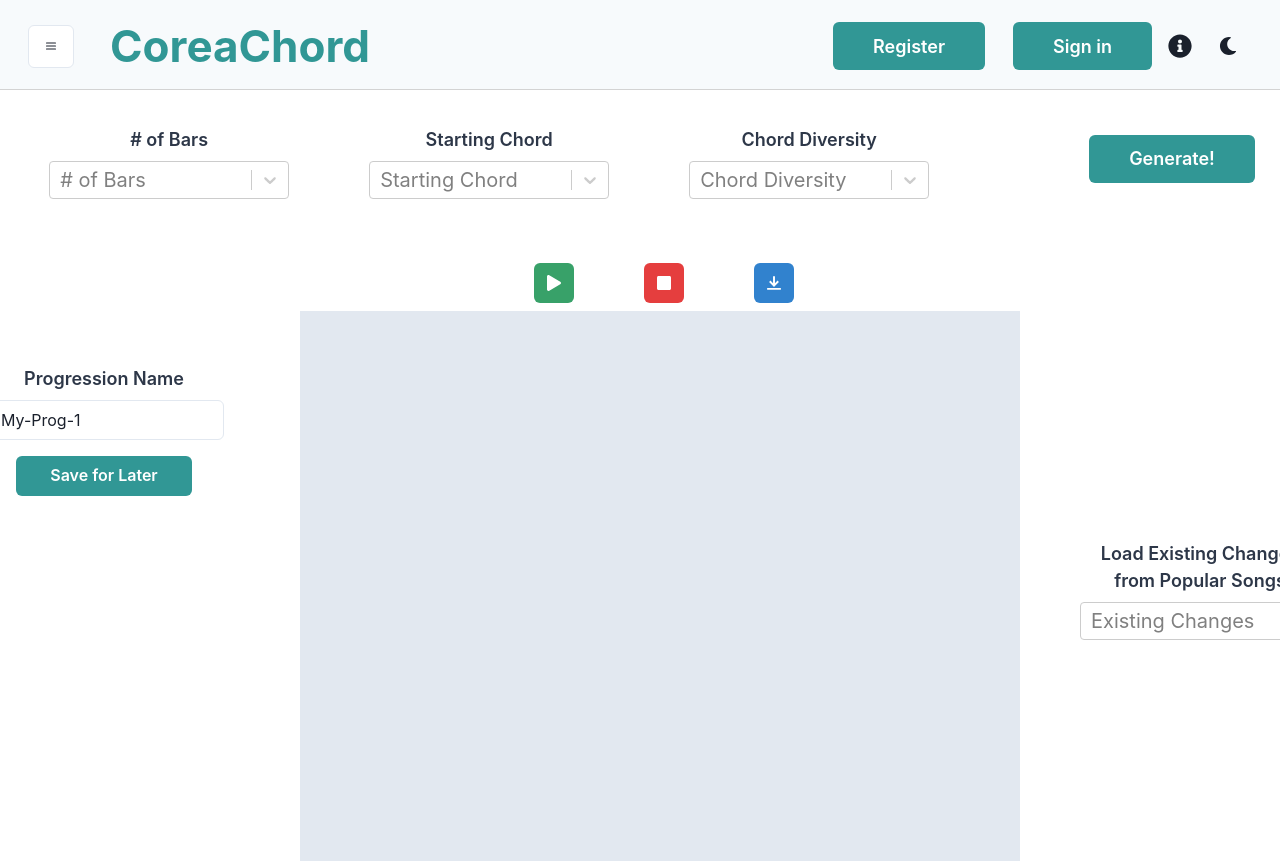
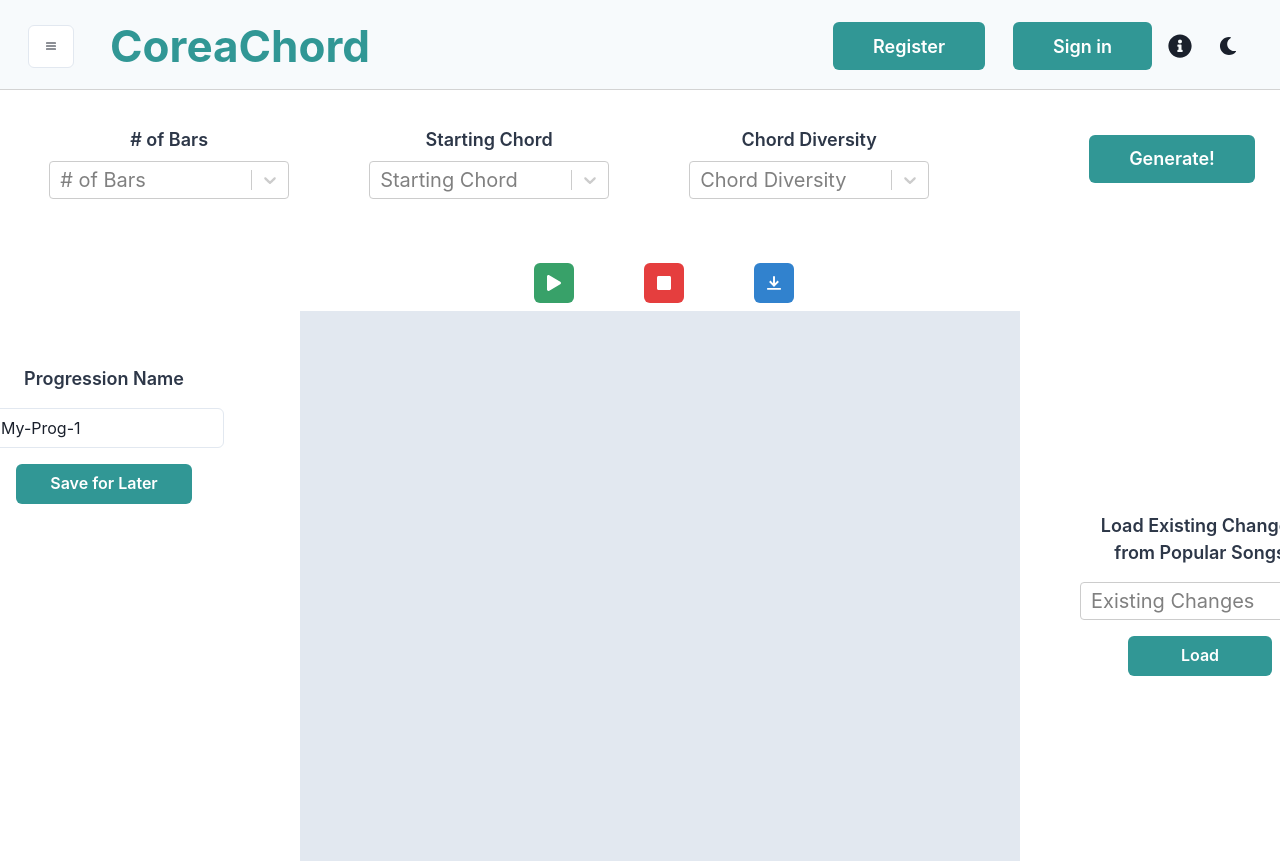
Before and after one commit to wchen777/CoreaChord, a React (Create React App) app in the folder client/: page / in a window 1280 px wide. Shown: the top 861 px of the page. Built offline with nearby package versions, Linux system fonts and the light colour scheme.

Commit message:
some refactoring

```diff
--- a/client/src/App.js
+++ b/client/src/App.js
@@ -7,20 +7,22 @@ import {
 } from '@chakra-ui/react';
 import './App.scss'
 import HomePage from './pages/HomePage';
-// import { ColorModeSwitcher } from './ColorModeSwitcher';
 
 function App() {
   return (
     <ChakraProvider theme={theme}>
+
+
       <Box textAlign="center" fontSize="xl">
         <Grid minH="100vh" p={3}>
-          {/* <ColorModeSwitcher justifySelf="flex-end" /> */}
 
           {/* TODO: NEED REACT ROUTER DOM */}
           <HomePage/>
 
         </Grid>
       </Box>
+
+
     </ChakraProvider>
   );
 }
--- /dev/null
+++ b/client/src/components/app-body/body/LeadSheet.js
@@ -0,0 +1,12 @@
+import React from 'react'
+import {
+  Box
+} from "@chakra-ui/react"
+
+export default function LeadSheet() {
+  return (
+    <Box mx={0} className="lead-sheet" backgroundColor="gray.200">
+
+    </Box>
+  )
+}
--- /dev/null
+++ b/client/src/components/app-body/body/LoadExistingChanges.js
@@ -0,0 +1,20 @@
+import React from 'react'
+import {
+  Flex, Button, Text
+} from "@chakra-ui/react"
+import Select from 'react-select'
+
+export default function LoadExistingChanges() {
+  return (
+    <Flex w="60" ml={6} className="side-select" flexDirection="column" justifyContent="flex-start">
+      <Text fontWeight="semibold" my={4} fontSize="lg" color="gray.700">Load Existing Changes <br/> from Popular Songs</Text>
+
+      <Select options={[{ label: "test", value: "test" }]} placeholder="Existing Changes" isSearchable={false} />
+
+      <Button colorScheme="teal" px={5} mx={12} mt={4} size="md" >
+        Load
+      </Button>
+
+    </Flex>
+  )
+}
--- a/client/src/components/app-body/body/ResultsBody.js
+++ b/client/src/components/app-body/body/ResultsBody.js
@@ -1,9 +1,11 @@
 import React from 'react'
 import {
-  Container, HStack, Center, Flex, Button, Tooltip, Box, Text, VStack, Input
+  HStack, Center, VStack
 } from "@chakra-ui/react"
 import LeadSheetButtons from './LeadSheetButtons'
-import Select from 'react-select'
+import LeadSheet from './LeadSheet'
+import SaveProgression from './SaveProgression'
+import LoadExistingChanges from './LoadExistingChanges'
 
 export default function ResultsBody() {
   return (
@@ -12,26 +14,14 @@ export default function ResultsBody() {
       <LeadSheetButtons />
 
       <Center>
+
         <HStack spacing="60px">
 
-          <Flex w="60" mr={4} className="side-select" flexDirection="column" justifyContent="flex-start">
-            <Text fontWeight="semibold" my={2} fontSize="lg" color="gray.700">Progression Name</Text>
-            <Input defaultValue="My-Prog-1" placeholder="Progression Name" />
-            <Button colorScheme="teal" px={5} mx={8} mt={4} size="md" >
-              Save for Later
-            </Button>
-          </Flex>
+          <SaveProgression />
 
-          {/* Refactor this into its own component */}
-          <Box mx={0} className="lead-sheet" backgroundColor="gray.200">
+          <LeadSheet />
 
-          </Box>
-
-
-          <Flex w="60" ml={6} className="side-select" flexDirection="column" justifyContent="flex-start">
-            <Text fontWeight="semibold" my={2} fontSize="lg" color="gray.700">Load Existing Changes from Popular Songs</Text>
-            <Select options={[{ label: "test", value: "test" }]} placeholder="Existing Changes" isSearchable={false} />
-          </Flex>
+          <LoadExistingChanges />
 
         </HStack>
 
--- /dev/null
+++ b/client/src/components/app-body/body/SaveProgression.js
@@ -0,0 +1,19 @@
+import React from 'react'
+import {
+  Flex, Button, Text, Input
+} from "@chakra-ui/react"
+
+export default function SaveProgression() {
+  return (
+    <Flex w="60" mr={4} className="side-select" flexDirection="column" justifyContent="flex-start">
+
+      <Text fontWeight="semibold" my={4} fontSize="lg" color="gray.700">Progression Name</Text>
+
+      <Input defaultValue="My-Prog-1" placeholder="Progression Name" />
+
+      <Button colorScheme="teal" px={5} mx={8} mt={4} size="md" >
+        Save for Later
+      </Button>
+    </Flex>
+  )
+}
```
